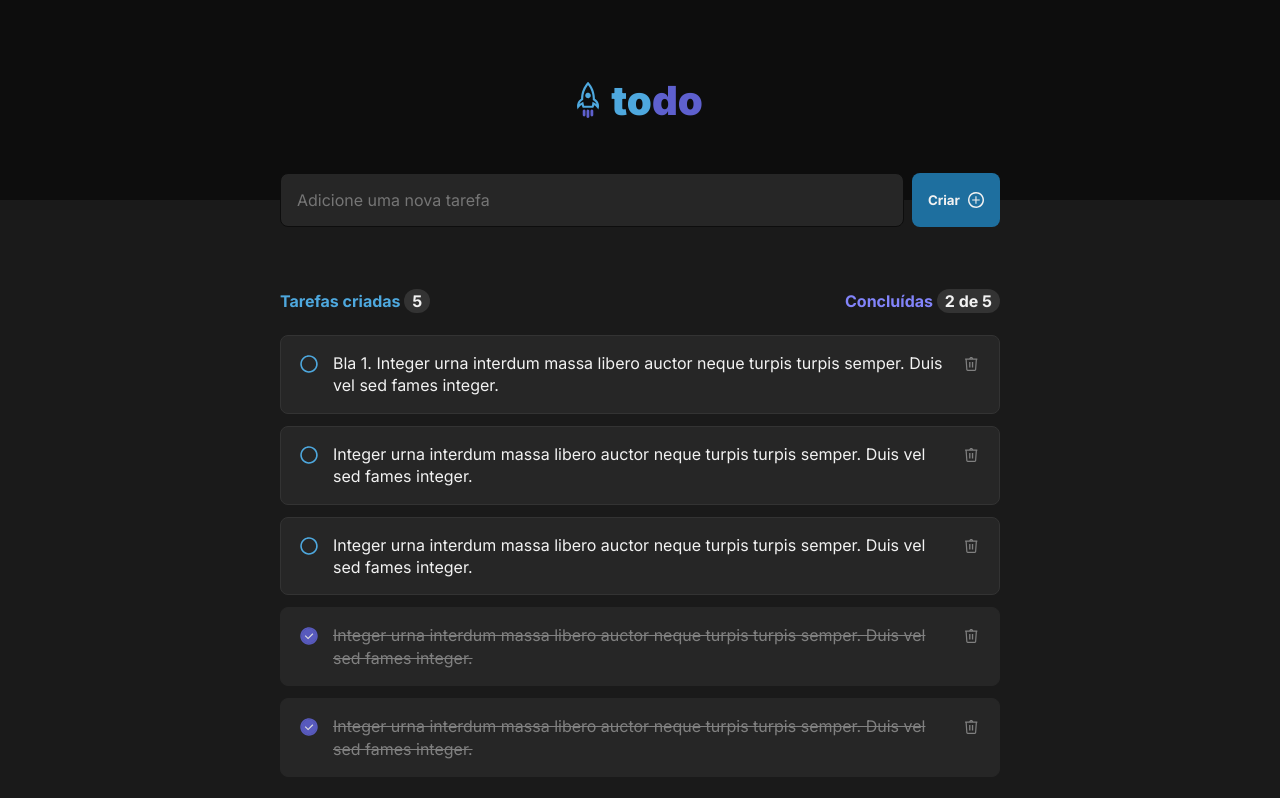
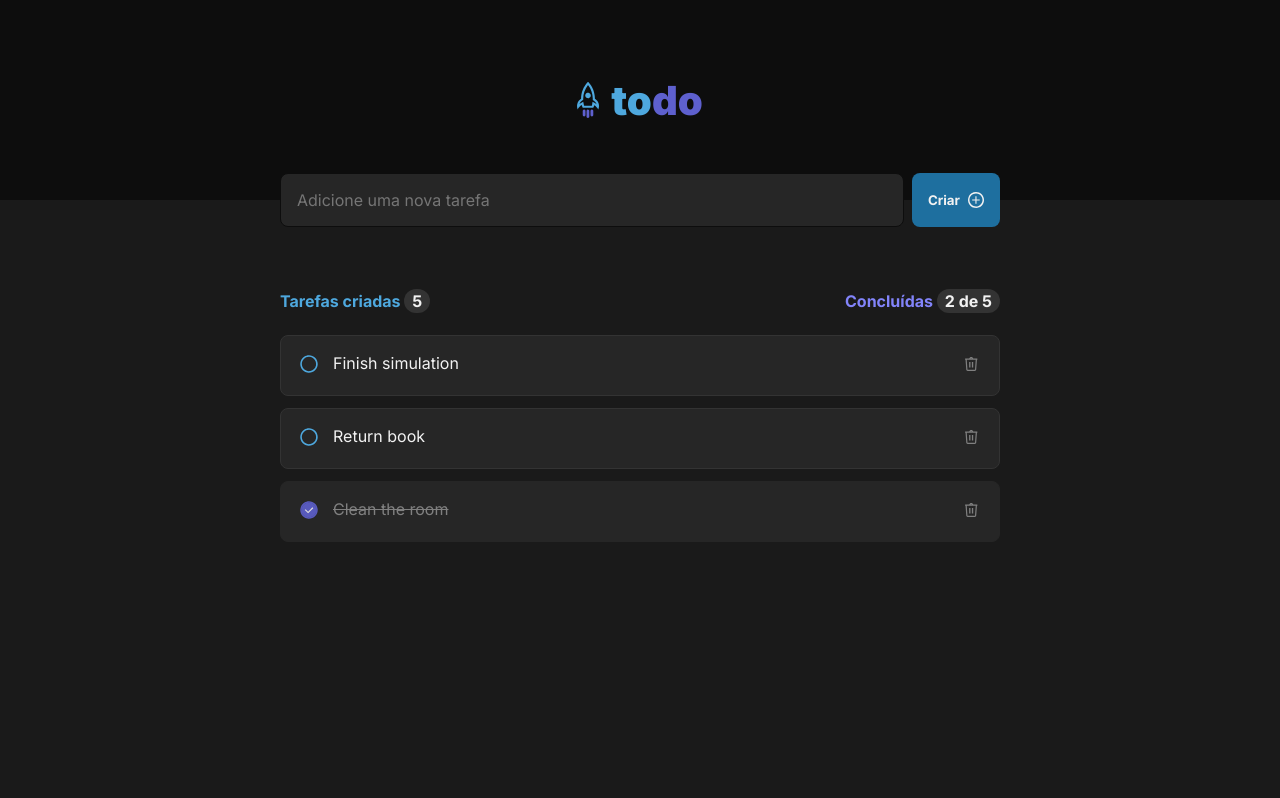
Before and after one commit to mrgalopes/ignite-todo, a React (Vite) app: page / in a window 1280 px wide. Shown: the top 798 px of the page. Built offline with nearby package versions, Linux system fonts and the light colour scheme; the HTML template or start-up script is replaced by a standard one.

Commit message:
Simple logic for handling todos

```diff
--- a/src/App.tsx
+++ b/src/App.tsx
@@ -5,8 +5,53 @@ import styles from "./App.module.css"
 
 import rocketSvg from "./assets/rocket.svg"
 import plusSvg from "./assets/plus.svg"
+import { ChangeEvent, FormEvent, useState } from "react"
+
+interface Todo {
+  id: number;
+  text: string;
+  done: boolean;
+}
+
+const initialTodos: Todo[] = [
+  {
+    id: 1,
+    text: 'Finish simulation',
+    done: false,
+  },
+  {
+    id: 2,
+    text: "Return book",
+    done: false,
+  },
+  {
+    id: 3,
+    text: "Clean the room",
+    done: true,
+  }
+]
 
 function App() {
+  const [todos, setTodos] = useState(initialTodos);
+  const [newTodoText, setNewTodoText] = useState("");
+
+  function handleNewTodoTextChange(event: ChangeEvent<HTMLInputElement>) {
+    setNewTodoText(event.target.value);
+  }
+
+  function onNewTodoSubmit(event: FormEvent<HTMLFormElement>) {
+    event.preventDefault();
+    if (newTodoText === "") return;
+    const newTodo: Todo = {
+      id: todos.length + 1,
+      text: newTodoText,
+      done: false,
+    };
+
+    setTodos(ts => [newTodo, ...ts])
+    setNewTodoText("")
+  }
+
   return (
     <>
       <header className={styles.header}>
@@ -16,8 +61,12 @@ function App() {
 
       <div className={styles.content}>
 
-        <form className={styles.newTodoForm}>
-          <input placeholder="Adicione uma nova tarefa" />
+        <form className={styles.newTodoForm} onSubmit={onNewTodoSubmit}>
+          <input
+            placeholder="Adicione uma nova tarefa"
+            value={newTodoText}
+            onChange={handleNewTodoTextChange}
+          />
           <button type="submit"><span>Criar</span><img src={plusSvg} /></button>
         </form>
 
@@ -31,11 +80,9 @@ function App() {
         </section>
 
         <main>
-          <Todo text="Bla 1. Integer urna interdum massa libero auctor neque turpis turpis semper. Duis vel sed fames integer." />
-          <Todo text="Integer urna interdum massa libero auctor neque turpis turpis semper. Duis vel sed fames integer." />
-          <Todo text="Integer urna interdum massa libero auctor neque turpis turpis semper. Duis vel sed fames integer." />
-          <Todo done text="Integer urna interdum massa libero auctor neque turpis turpis semper. Duis vel sed fames integer." />
-          <Todo done text="Integer urna interdum massa libero auctor neque turpis turpis semper. Duis vel sed fames integer." />
+          {todos.map(todo => (
+            <Todo key={todo.id} text={todo.text} done={todo.done} />
+          ))}
         </main>
       </div>
     </>
```
